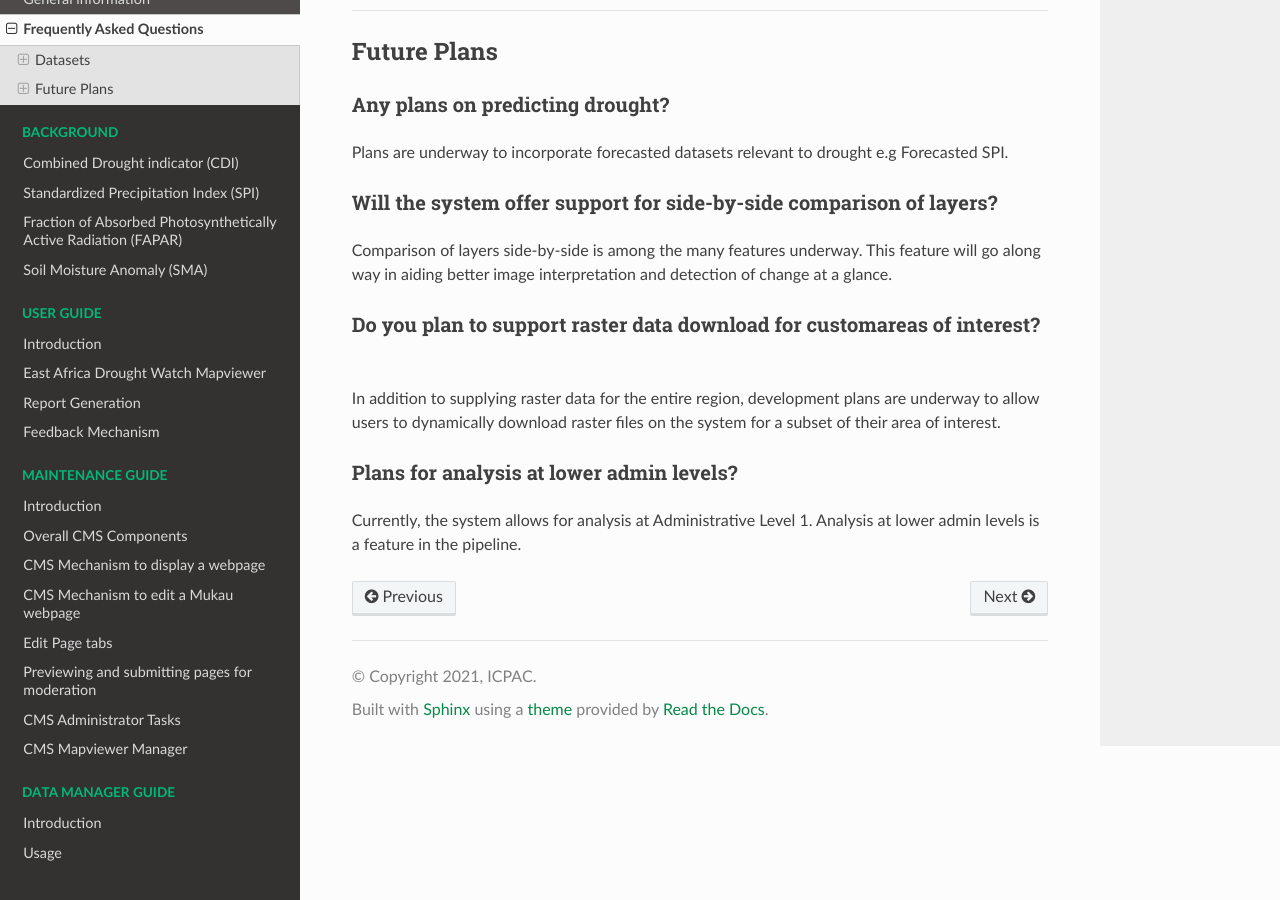
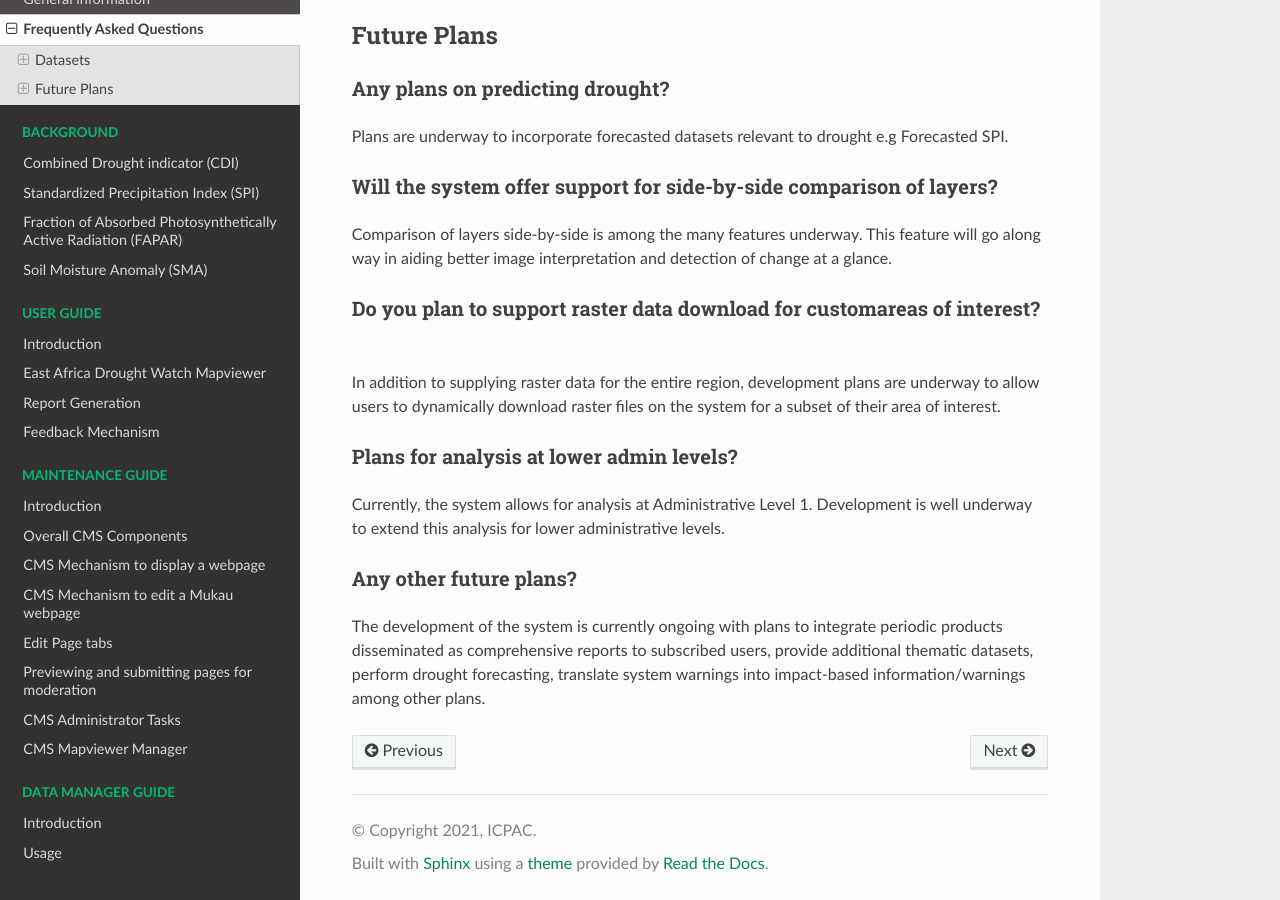
Before and after one commit to icpac-igad/eadw-docs, a Sphinx documentation site: the page built from docs/source/About/faq.rst, in a window 1280 px wide and 900 px high, scrolled down 3175 px. Built offline with Sphinx 7.4.7 and the Read the Docs theme 2.0.0, drawn with Linux system fonts in a browser that asks for light colours; some of the changed text lies outside the part shown.

Commit message:
update faq

```diff
--- a/docs/source/About/faq.rst
+++ b/docs/source/About/faq.rst
@@ -53,109 +53,107 @@
 
 To elaborate the above table better, below is an example of computation of dekadal CDI for the month of November.
 
-+-----------------+------------------+-----------------+-----------------+
-| **CDI (dekad)** | **fAPAR Anomaly  | **SMA (dekad)** | **SPI (month)** |
-|                 |                  |                 |                 |
-|                 | (dekad)**        |                 |                 |
-+-----------------+------------------+-----------------+-----------------+
-| 1st Dekad       | 1st Dekad        | 3rd Dekad       | October         |
-|                 |                  |                 |                 |
-| November        | November         | October         |                 |
-+-----------------+------------------+-----------------+-----------------+
-| 2nd Dekad       | 2nd Dekad        | 1st Dekad       | October         |
-|                 |                  |                 |                 |
-| November        | November         | November        |                 |
-+-----------------+------------------+-----------------+-----------------+
-| 3rd Dekad       | 3rd Dekad        | 2nd Dekad       | November        |
-|                 |                  | November        |                 |
-| November        | November         |                 |                 |
-+-----------------+------------------+-----------------+-----------------+
++-----------------+----------------------------+-----------------+-----------------+
+| **CDI (dekad)** | **fAPAR Anomaly (dekad)**  | **SMA (dekad)** | **SPI (month)** |
++-----------------+----------------------------+-----------------+-----------------+
+| 1st Dekad       | 1st Dekad                  | 3rd Dekad       | October         |
+|                 |                            |                 |                 |
+| November        | November                   | October         |                 |
++-----------------+----------------------------+-----------------+-----------------+
+| 2nd Dekad       | 2nd Dekad                  | 1st Dekad       | October         |
+|                 |                            |                 |                 |
+| November        | November                   | November        |                 |
++-----------------+----------------------------+-----------------+-----------------+
+| 3rd Dekad       | 3rd Dekad                  | 2nd Dekad       | November        |
+|                 |                            | November        |                 |
+| November        | November                   |                 |                 |
++-----------------+----------------------------+-----------------+-----------------+
 
 Availability of fAPAR Anomaly and Soil Moisture Anomaly datasets is approximately during the dates shown below.
 
-+-----------+-------+----------------------------------------+
-| Month     | Dekad | Data availability dates (these         |
-|           |       |                                        |
-|           |       | are the dates when fAPAR Anomaly       |
-|           |       |                                        |
-|           |       | and Soil Moisture will be made         |
-|           |       |                                        |
-|           |       | available on JRC Jeodpp)               |
-|           |       +----------------+-----------------------+
-|           |       | FAPAR Anomaly  | Soil Moisture Anomaly |
-+-----------+-------+----------------+-----------------------+
-| January   | 1st   | 18th January   | 21st January          |
-|           +-------+----------------+-----------------------+
-|           | 2nd   | 26th January   | 1st February          |
-|           +-------+----------------+-----------------------+
-|           | 3rd   | 3rd February   | 11th February         |
-+-----------+-------+----------------+-----------------------+
-| February  | 1st   | 19th February  | 21st February         |
-|           +-------+----------------+-----------------------+
-|           | 2nd   | 27th February  | 1st March             |
-|           +-------+----------------+-----------------------+
-|           | 3rd   | 7th March      | 11th March            |
-+-----------+-------+----------------+-----------------------+
-| March     | 1st   | 15th March     | 21st March            |
-|           +-------+----------------+-----------------------+
-|           | 2nd   | 23rd March     | 1st April             |
-|           +-------+----------------+-----------------------+
-|           | 3rd   | 8th April      | 11th April            |
-+-----------+-------+----------------+-----------------------+
-| April     | 1st   | 16th April     | 21st April            |
-|           +-------+----------------+-----------------------+
-|           | 2nd   | 24th April     | 1st May               |
-|           +-------+----------------+-----------------------+
-|           | 3rd   | 2nd May        | 11th May              |
-+-----------+-------+----------------+-----------------------+
-| May       | 1st   | 18th May       | 21st May              |
-|           +-------+----------------+-----------------------+
-|           | 2nd   | 26th May       | 1st June              |
-|           +-------+----------------+-----------------------+
-|           | 3rd   | 3rd June       | 11th June             |
-+-----------+-------+----------------+-----------------------+
-| June      | 1st   | 19th June      | 21st June             |
-|           +-------+----------------+-----------------------+
-|           | 2nd   | 27th June      | 1st July              |
-|           +-------+----------------+-----------------------+
-|           | 3rd   | 5th July       | 11th July             |
-+-----------+-------+----------------+-----------------------+
-| July      | 1st   | 13th July      | 21st July             |
-|           +-------+----------------+-----------------------+
-|           | 2nd   | 29th July      | 1st August            |
-|           +-------+----------------+-----------------------+
-|           | 3rd   | 6th August     | 11th August           |
-+-----------+-------+----------------+-----------------------+
-| August    | 1st   | 14th August    | 21st August           |
-|           +-------+----------------+-----------------------+
-|           | 2nd   | 22nd August    | 1st September         |
-|           +-------+----------------+-----------------------+
-|           | 3rd   | 7th September  | 11th September        |
-+-----------+-------+----------------+-----------------------+
-| September | 1st   | 15th September | 21st September        |
-|           +-------+----------------+-----------------------+
-|           | 2nd   | 23rd September | 1st October           |
-|           +-------+----------------+-----------------------+
-|           | 3rd   | 9th October    | 11th October          |
-+-----------+-------+----------------+-----------------------+
-| October   | 1st   | 17th October   | 21st October          |
-|           +-------+----------------+-----------------------+
-|           | 2nd   | 25th October   | 1st November          |
-|           +-------+----------------+-----------------------+
-|           | 3rd   | 2nd November   | 11th November         |
-+-----------+-------+----------------+-----------------------+
-| November  | 1st   | 18th November  | 21st November         |
-|           +-------+----------------+-----------------------+
-|           | 2nd   | 26th November  | 1st December          |
-|           +-------+----------------+-----------------------+
-|           | 3rd   | 4th December   | 11th December         |
-+-----------+-------+----------------+-----------------------+
-| December  | 1st   | 12th December  | 21st December         |
-|           +-------+----------------+-----------------------+
-|           | 2nd   | 28th December  | 1st January           |
-|           +-------+----------------+-----------------------+
-|           | 3rd   | 5th January    | 11th January          |
-+-----------+-------+----------------+-----------------------+
++-----------+-----------+-----------------------------------------------+
+| **Month** | **Dekad** | **Data availability dates (these **           |
+|           |           |                                               |
+|           |           | **are the dates when fAPAR Anomaly **         |
+|           |           |                                               |
+|           |           | **and Soil Moisture will be made **           |
+|           |           |                                               |
+|           |           | **available on JRC Jeodpp)**                  |
+|           |           +-------------------+---------------------------+
+|           |           | **FAPAR Anomaly** | **Soil Moisture Anomaly** |
++-----------+-----------+-------------------+---------------------------+
+| January   | 1st       | 18th January      | 21st January              |
+|           +-----------+-------------------+---------------------------+
+|           | 2nd       | 26th January      | 1st February              |
+|           +-----------+-------------------+---------------------------+
+|           | 3rd       | 3rd February      | 11th February             |
++-----------+-----------+-------------------+---------------------------+
+| February  | 1st       | 19th February     | 21st February             |
+|           +-----------+-------------------+---------------------------+
+|           | 2nd       | 27th February     | 1st March                 |
+|           +-----------+-------------------+---------------------------+
+|           | 3rd       | 7th March         | 11th March                |
++-----------+-----------+-------------------+---------------------------+
+| March     | 1st       | 15th March        | 21st March                |
+|           +-----------+-------------------+---------------------------+
+|           | 2nd       | 23rd March        | 1st April                 |
+|           +-----------+-------------------+---------------------------+
+|           | 3rd       | 8th April         | 11th April                |
++-----------+-----------+-------------------+---------------------------+
+| April     | 1st       | 16th April        | 21st April                |
+|           +-----------+-------------------+---------------------------+
+|           | 2nd       | 24th April        | 1st May                   |
+|           +-----------+-------------------+---------------------------+
+|           | 3rd       | 2nd May           | 11th May                  |
++-----------+-----------+-------------------+---------------------------+
+| May       | 1st       | 18th May          | 21st May                  |
+|           +-----------+-------------------+---------------------------+
+|           | 2nd       | 26th May          | 1st June                  |
+|           +-----------+-------------------+---------------------------+
+|           | 3rd       | 3rd June          | 11th June                 |
++-----------+-----------+-------------------+---------------------------+
+| June      | 1st       | 19th June         | 21st June                 |
+|           +-----------+-------------------+---------------------------+
+|           | 2nd       | 27th June         | 1st July                  |
+|           +-----------+-------------------+---------------------------+
+|           | 3rd       | 5th July          | 11th July                 |
++-----------+-----------+-------------------+---------------------------+
+| July      | 1st       | 13th July         | 21st July                 |
+|           +-----------+-------------------+---------------------------+
+|           | 2nd       | 29th July         | 1st August                |
+|           +-----------+-------------------+---------------------------+
+|           | 3rd       | 6th August        | 11th August               |
++-----------+-----------+-------------------+---------------------------+
+| August    | 1st       | 14th August       | 21st August               |
+|           +-----------+-------------------+---------------------------+
+|           | 2nd       | 22nd August       | 1st September             |
+|           +-----------+-------------------+---------------------------+
+|           | 3rd       | 7th September     | 11th September            |
++-----------+-----------+-------------------+---------------------------+
+| September | 1st       | 15th September    | 21st September            |
+|           +-----------+-------------------+---------------------------+
+|           | 2nd       | 23rd September    | 1st October               |
+|           +-----------+-------------------+---------------------------+
+|           | 3rd       | 9th October       | 11th October              |
++-----------+-----------+-------------------+---------------------------+
+| October   | 1st       | 17th October      | 21st October              |
+|           +-----------+-------------------+---------------------------+
+|           | 2nd       | 25th October      | 1st November              |
+|           +-----------+-------------------+---------------------------+
+|           | 3rd       | 2nd November      | 11th November             |
++-----------+-----------+-------------------+---------------------------+
+| November  | 1st       | 18th November     | 21st November             |
+|           +-----------+-------------------+---------------------------+
+|           | 2nd       | 26th November     | 1st December              |
+|           +-----------+-------------------+---------------------------+
+|           | 3rd       | 4th December      | 11th December             |
++-----------+-----------+-------------------+---------------------------+
+| December  | 1st       | 12th December     | 21st December             |
+|           +-----------+-------------------+---------------------------+
+|           | 2nd       | 28th December     | 1st January               |
+|           +-----------+-------------------+---------------------------+
+|           | 3rd       | 5th January       | 11th January              |
++-----------+-----------+-------------------+---------------------------+
 
 ------
 
@@ -202,4 +200,11 @@
 Plans for analysis at lower admin levels?
 ------------------------------------------------------------------
 
-Currently, the system allows for analysis at Administrative Level 1. Analysis at lower admin levels is a feature in the pipeline.
+Currently, the system allows for analysis at Administrative Level 1. Development is well underway to extend this analysis for lower administrative levels.
+
+
+Any other future plans?
+--------------------------
+
+The development of the system is currently ongoing with plans to integrate periodic products disseminated as comprehensive reports to subscribed users, provide additional
+thematic datasets, perform drought forecasting, translate system warnings into impact-based information/warnings among other plans.
```
